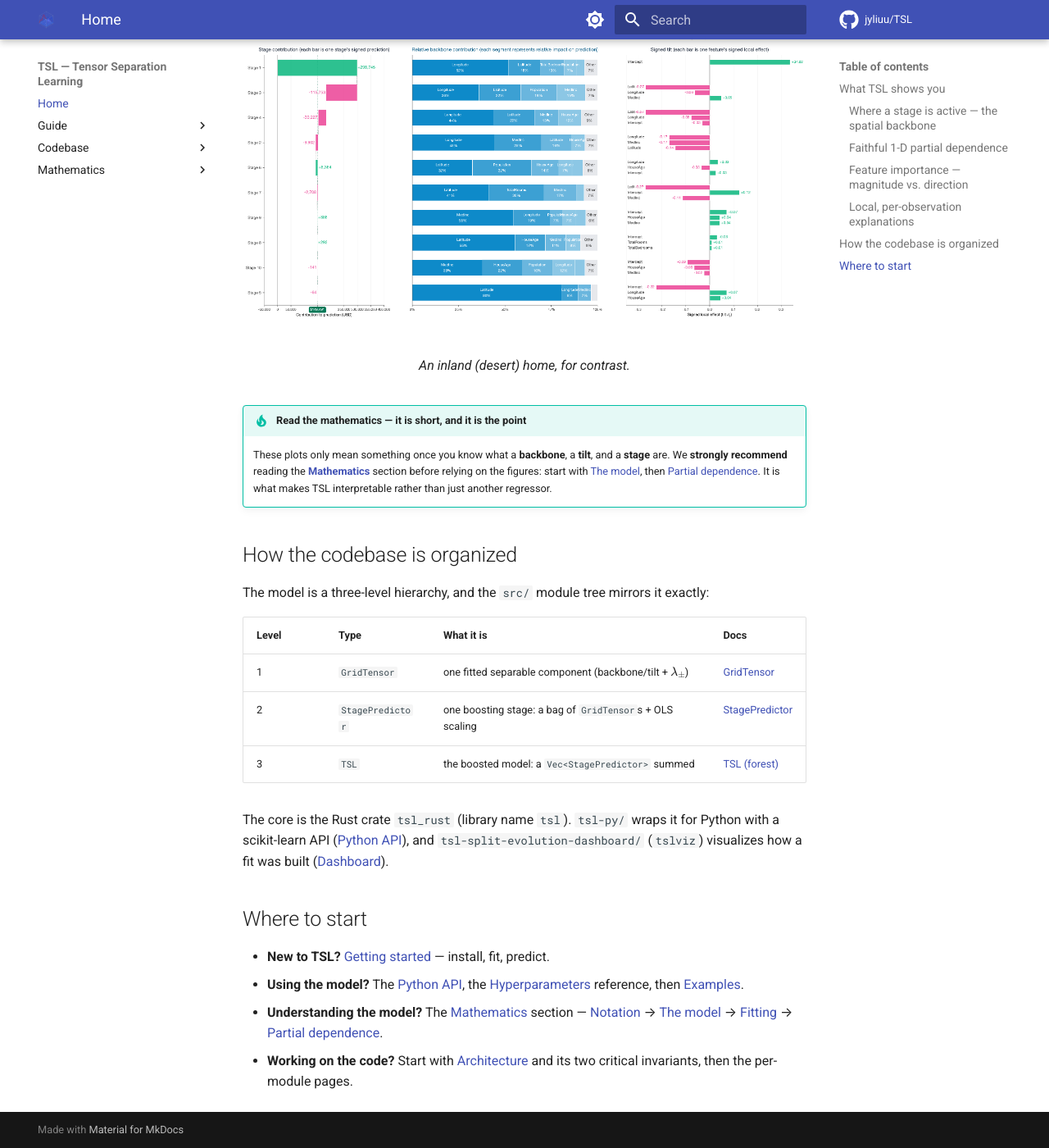
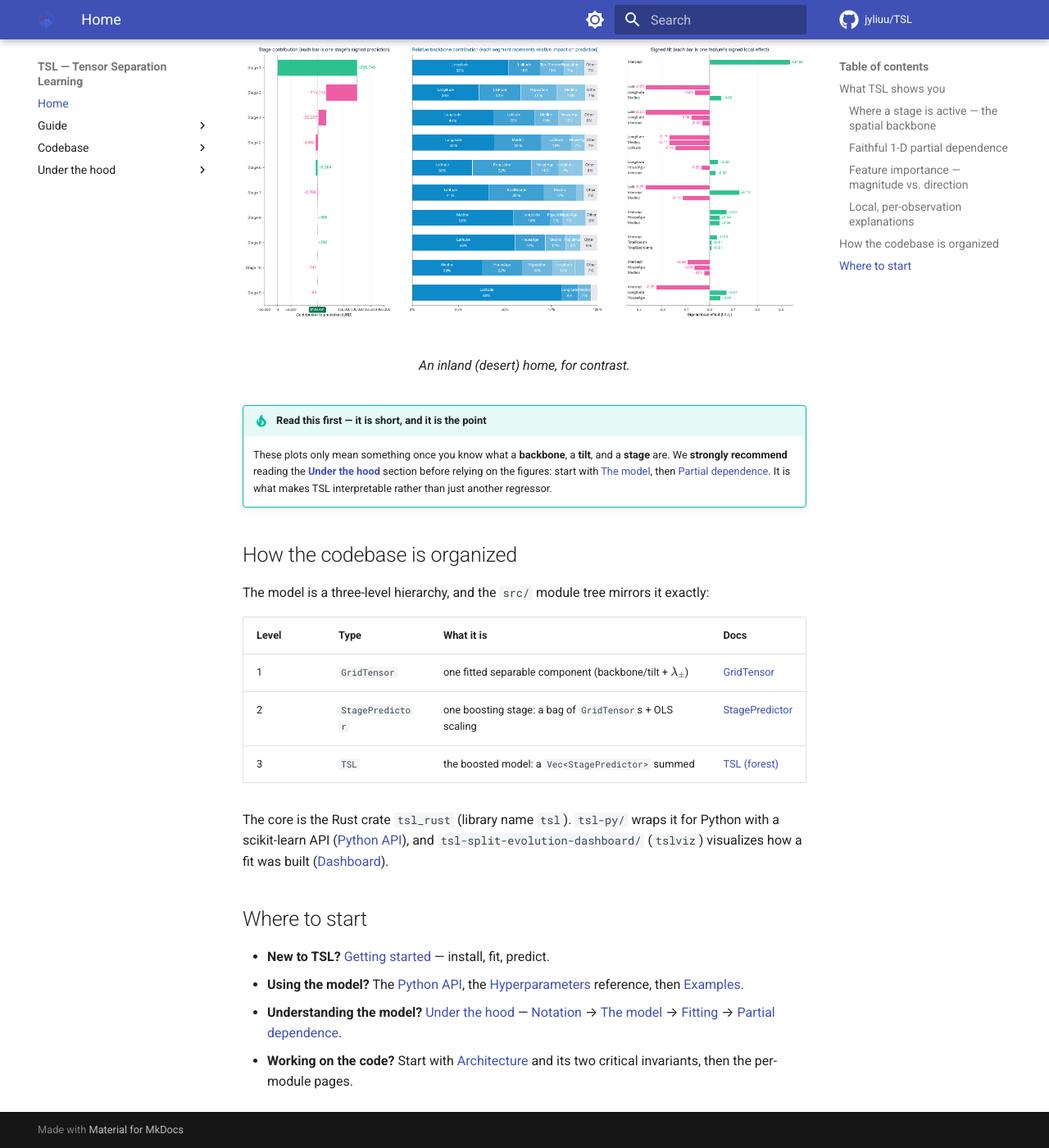
Before and after one commit to jyliuu/TSL, an MkDocs documentation site: the page built from docs/docs/index.md, in a window 1280 px wide and 1400 px high, scrolled down 2838 px. Shown: the whole window at 82% size. Built offline with MkDocs 1.6.1 and Material for MkDocs 9.7.7, drawn with Linux system fonts in a browser that asks for light colours; comment, search, counter and statistics services are not loaded.

Commit message:
docs: rename 'Mathematics' section to 'Under the hood'

```diff
--- a/docs/docs/index.md
+++ b/docs/docs/index.md
@@ -46,9 +46,9 @@ Everything below is produced by TSL itself (via the `tsl_py.plot` helpers) — t
   <figcaption>An inland (desert) home, for contrast.</figcaption>
 </figure>
 
-!!! tip "Read the mathematics — it is short, and it is the point"
+!!! tip "Read this first — it is short, and it is the point"
     These plots only mean something once you know what a **backbone**, a **tilt**, and a
-    **stage** are. We **strongly recommend** reading the **[Mathematics](math/model.md)**
+    **stage** are. We **strongly recommend** reading the **[Under the hood](math/model.md)**
     section before relying on the figures: start with [The model](math/model.md), then
     [Partial dependence](math/partial-dependence.md). It is what makes TSL interpretable
     rather than just another regressor.
@@ -73,7 +73,7 @@ with a scikit-learn API ([Python API](code/python-api.md)), and
 - **New to TSL?** [Getting started](guides/getting-started.md) — install, fit, predict.
 - **Using the model?** The [Python API](code/python-api.md), the
   [Hyperparameters](guides/hyperparameters.md) reference, then [Examples](guides/examples.md).
-- **Understanding the model?** The [Mathematics](math/model.md) section — [Notation](math/index.md) →
+- **Understanding the model?** [Under the hood](math/model.md) — [Notation](math/index.md) →
   [The model](math/model.md) → [Fitting](math/fitting.md) →
   [Partial dependence](math/partial-dependence.md).
 - **Working on the code?** Start with [Architecture](code/architecture.md) and its two
--- a/docs/mkdocs.yml
+++ b/docs/mkdocs.yml
@@ -78,7 +78,7 @@ nav:
       - TSL (forest): code/forest.md
       - Logging: code/logging.md
       - Dashboard (tslviz): code/dashboard.md
-  - Mathematics:
+  - Under the hood:
       - Notation: math/index.md
       - The model: math/model.md
       - Fitting: math/fitting.md
```
Also changed, not shown: docs/docs/math/index.md (+1 -1 lines).
